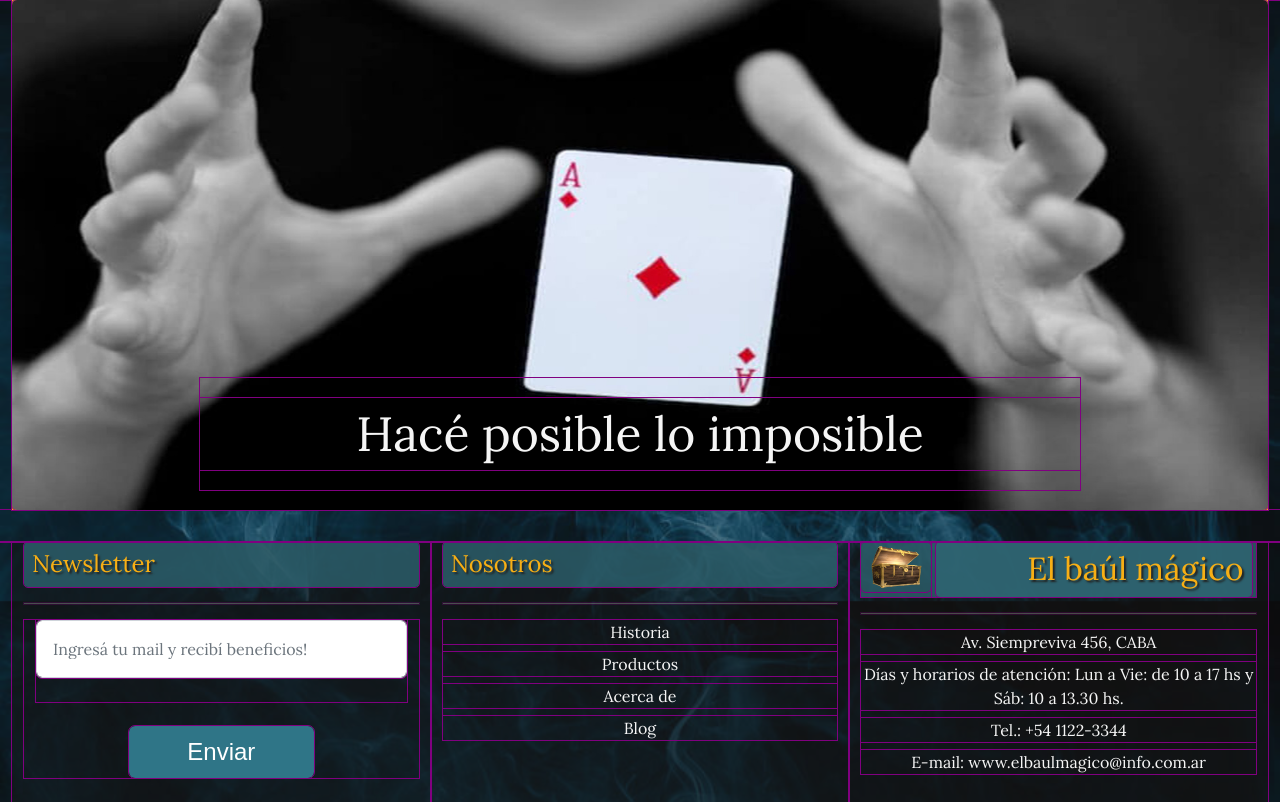
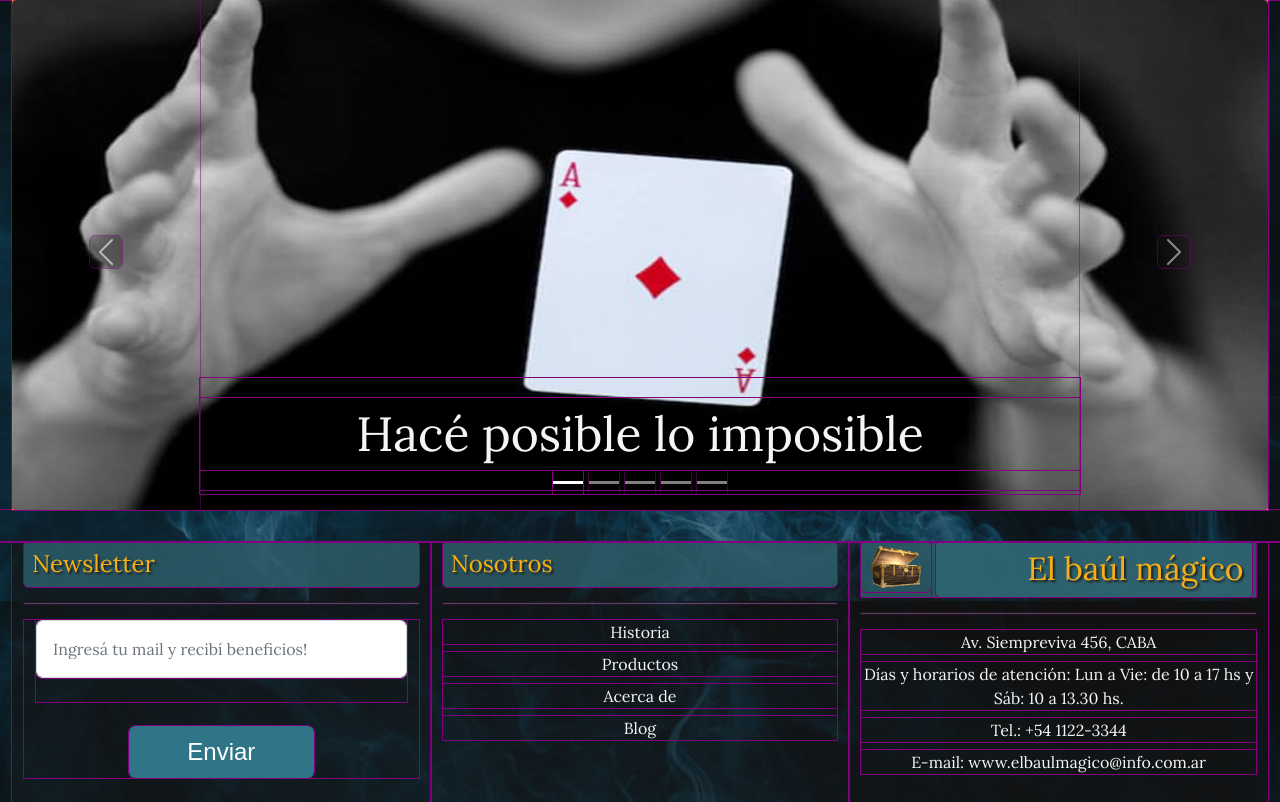
Before and after one commit to marianaluduena/DWN3CV-LUDUENA-PARCIAL_1, a PHP site: page / in a window 1280 px wide. Shown: the part 248-1050 px from the top of the page. Run offline with PHP 8.4, Linux system fonts and the light colour scheme; some libraries are stand-ins or nearby versions; some web fonts are replaced.

Commit message:
Carrousel cambiado
Se agregó una img más al carrousel, controles y un btn con el link a todos los productos.

```diff
--- a/paginas/home.php
+++ b/paginas/home.php
@@ -1,6 +1,15 @@
 <!-- Carrousel-->
 
 <div id="carouselExampleFade" class="carousel slide carousel-fade d-none d-lg-block" data-bs-ride="carousel">
+
+    <div id="carouselExampleIndicators" class="carousel slide d-none d-lg-block" data-bs-ride="carousel">
+        <div class="carousel-indicators">
+            <button type="button" data-bs-target="#carouselExampleIndicators" data-bs-slide-to="0" class="active" aria-current="true" aria-label="Slide 1"></button>
+            <button type="button" data-bs-target="#carouselExampleIndicators" data-bs-slide-to="1" aria-label="Slide 2"></button>
+            <button type="button" data-bs-target="#carouselExampleIndicators" data-bs-slide-to="2" aria-label="Slide 3"></button>
+            <button type="button" data-bs-target="#carouselExampleIndicators" data-bs-slide-to="3" aria-label="Slide 4"></button>
+            <button type="button" data-bs-target="#carouselExampleIndicators" data-bs-slide-to="4" aria-label="Slide 5"></button>
+        </div>
 
         <div class="carousel-inner">
             <div class="carousel-item active" data-interval="100">
@@ -39,7 +48,28 @@
                 </div>
             </div>
 
+            <div class="carousel-item" data-interval="1000">
+                <img src="./img/carrousel/sogas__ps.jpg" class="d-block w-100 img-fluid img__carrousel" alt="Manos sosteniendo una cuerda">
+                <div class="carousel-caption d-none d-md-block">
 
+                    <p class="box b1 animUno parrafo__carrousel">
+                        Conocé más
+                    </p>
+                    <!-- Link a los productos -->
+                   <a href="index.php?pag=productos&rama=todos"><button class="btn btn-primary form__btn">Ver productos</button></a>
+                </div>
+            </div>
+
+            <button class="carousel-control-prev d-none d-lg-block" type="button" data-bs-target="#carouselExampleIndicators" data-bs-slide="prev">
+                <span class="carousel-control-prev-icon" aria-hidden="true"></span>
+                <span class="visually-hidden">Previous</span>
+            </button>
+            <button class="carousel-control-next d-none d-lg-block" type="button" data-bs-target="#carouselExampleIndicators" data-bs-slide="next">
+                <span class="carousel-control-next-icon" aria-hidden="true"></span>
+                <span class="visually-hidden">Next</span>
+            </button>
+
+        </div>
     </div>
 </div>
 
```
